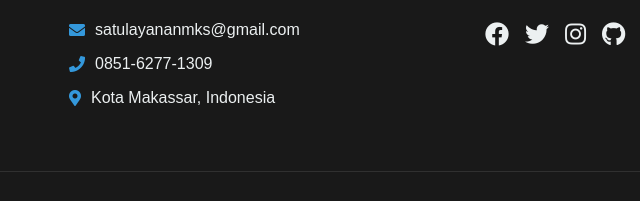
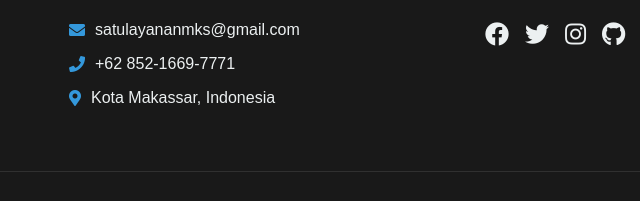
Before and after one commit to aliefrahman/landingpages, a plain HTML site: page index.html in a window 1280 px wide. Shown: the part 1818-2019 px from the top of the page, 387-1027 px from the left. Drawn offline with Linux system fonts and the light colour scheme.

Commit message:
update landing pages

```diff
--- a/index.html
+++ b/index.html
@@ -241,7 +241,7 @@
           <h3>Kontak</h3>
           <ul class="contact-info">
             <li><i class="fas fa-envelope"></i> satulayananmks@gmail.com</li>
-            <li><i class="fas fa-phone"></i> 0851-6277-1309</li>
+            <li><i class="fas fa-phone"></i> +62 852-1669-7771</li>
             <li>
               <i class="fas fa-map-marker-alt"></i> Kota Makassar, Indonesia
             </li>
```
